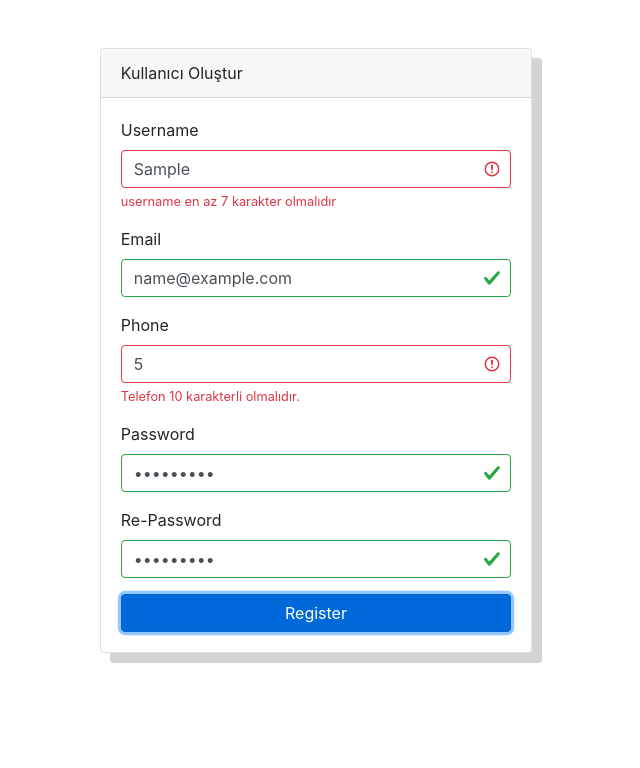
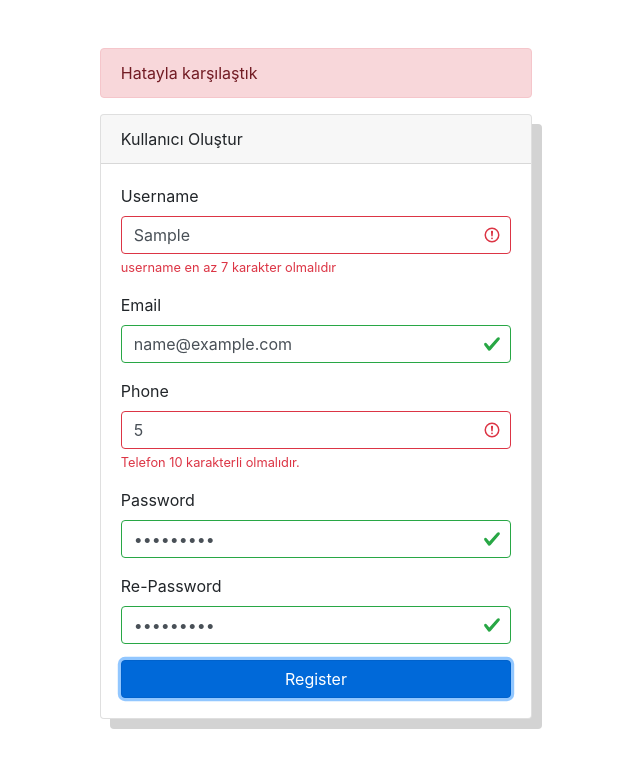
Before and after one commit to byalpay/form_validator, a plain HTML site: page index.html in a window 1280 px wide. Both pictures are taken after typing "Sample", "name@example.com", "5", "Sample123", "Sample123" into the empty fields and a click on the button "Register". Shown: the whole page, without its empty margins (324-964 px from the left). Drawn offline with nearby package versions, Linux system fonts and the light colour scheme.

Commit message:
Alert response added.

```diff
--- a/index.html
+++ b/index.html
@@ -8,9 +8,11 @@
     <title>Form Validator</title>
 </head>
 <body>
-
     <div class="container my-5 d-flex justify-content-center">
         <div class="col-sm-5">
+            <div class="" role="alert" id="erroralert" style="display: none;">
+
+              </div>
             <div class="card">
                 <div class="card-header">Kullanıcı Oluştur</div>
                 <div class="card-body">
--- a/script.js
+++ b/script.js
@@ -3,12 +3,16 @@ const username = document.getElementById('username');
 const email = document.getElementById('email');
 const password = document.getElementById('password');
 const repassword = document.getElementById('repassword');
+let numberOfError = 0;
+const erroralert = document.getElementById('erroralert');
 
 function error(input, message) {
     input.className = 'form-control is-invalid';
     const div = input.nextElementSibling;
     div.innerText = message;
     div.className = 'invalid-feedback';
+    numberOfError++;
+
 }
 
 function success(input) {
@@ -60,10 +64,22 @@ function checkPhone(input) {
 form.addEventListener('submit', function(e) {
     e.preventDefault();
 
+
     checkRequired([username,email,password,repassword,phone]);
     checkEmail(email);
     checkLength(username,7,15);
     checkLength(password,7,12);
     checkPasswords(password,repassword);
     checkPhone(phone);
+    if(numberOfError<1)
+    {
+        erroralert.className= "alert alert-success" ;
+        erroralert.innerHTML = "Başarıyla kayıt oldunuz";
+    }
+    else{
+        erroralert.className = "alert alert-danger" ;
+        erroralert.innerHTML = "Hatayla karşılaştık";
+    }
+    erroralert.style.display = "block";
+    numberOfError = 0;
 });
```
